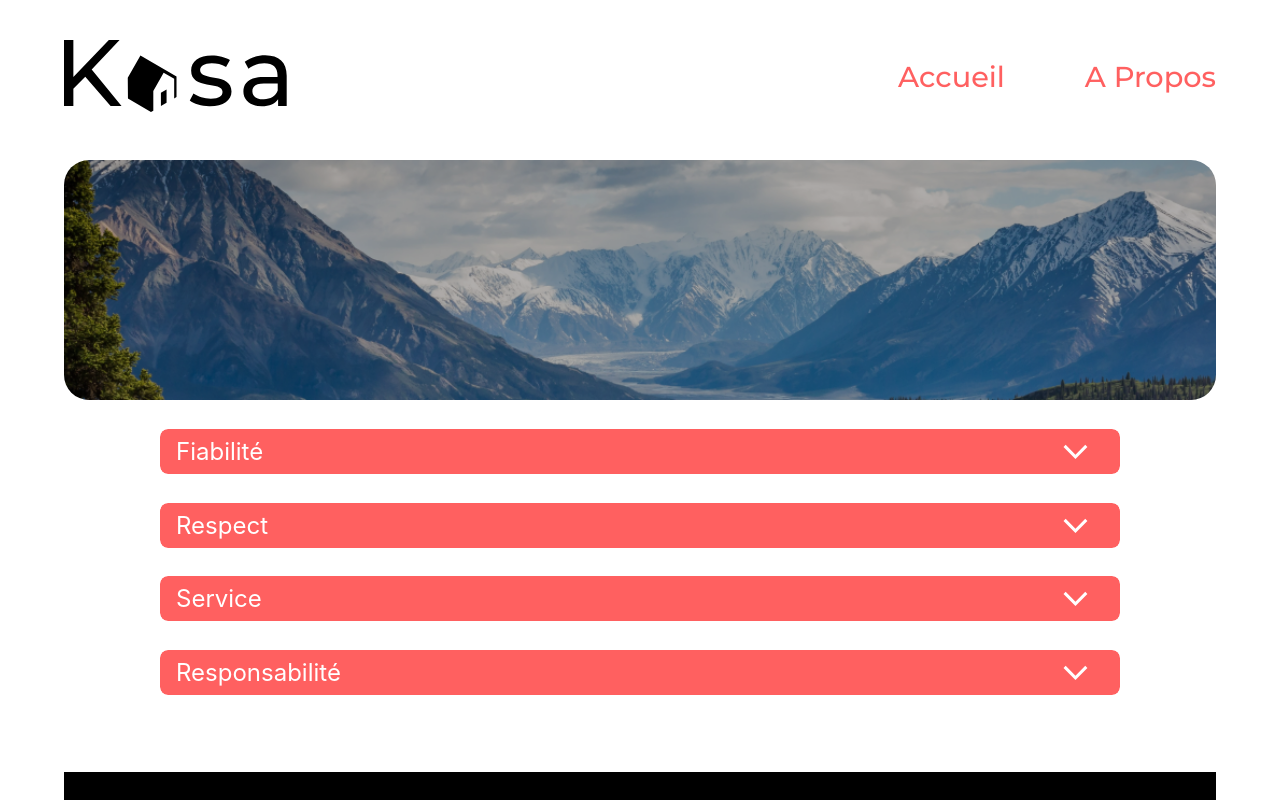
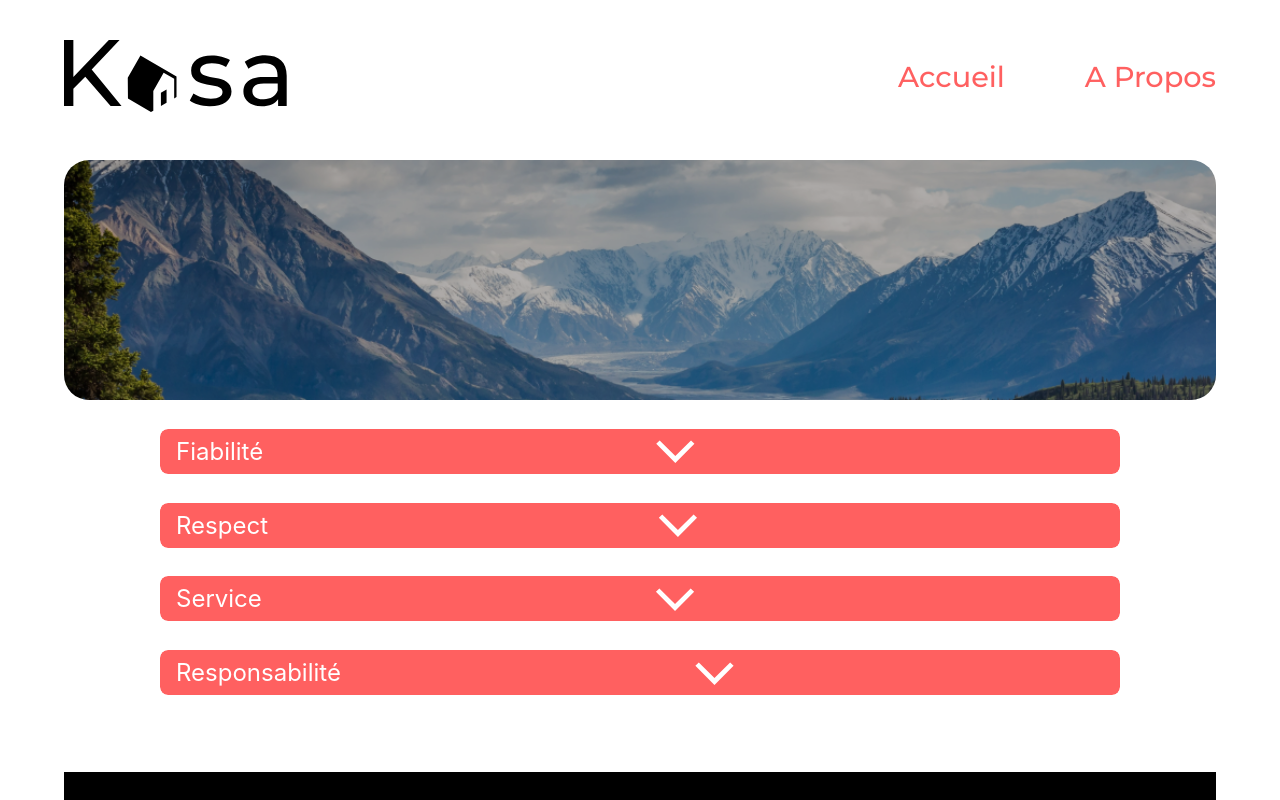
Before and after one commit to Isilud/P7_OC, a React (Create React App) app in the folder kasa/: page /APropos in a window 1280 px wide. Shown: the top 800 px of the page. Built offline with nearby package versions, Linux system fonts and the light colour scheme.

Commit message:
Diverse fix

```diff
--- a/kasa/src/components/Dropdown.jsx
+++ b/kasa/src/components/Dropdown.jsx
@@ -16,7 +16,10 @@ function Dropdown ({ title, children }) {
     <div className="dropdown">
       <div className="dropdown_label" onClick={() => toogle()}>
         {title}
-        <ArrowLogo transform={isClose ? 'scale(1,1)' : 'scale(1,-1)'} />
+        <ArrowLogo
+          className="dropdown_arrow"
+          transform={isClose ? 'scale(1,1)' : 'scale(1,-1)'}
+        />
       </div>
       <div
         className={`dropdown_content dropdown_content${
--- a/kasa/src/components/index.js
+++ b/kasa/src/components/index.js
@@ -1,6 +1,11 @@
-export * from './Logo'
-export * from './Navigation'
-export * from './Banner'
-export * from './Card'
-export * from './Dropdown'
-export * from './Slideshow'
+import { Logo } from './Logo'
+import { Navigation } from './Navigation'
+import { Banner } from './Banner'
+import { Card } from './Card'
+import { Dropdown } from './Dropdown'
+import { Slideshow } from './Slideshow'
+import { Score } from './Score'
+import { Host } from './Host'
+import { Tag } from './Tag'
+
+export { Logo, Navigation, Banner, Card, Dropdown, Slideshow, Score, Host, Tag }
--- a/kasa/src/layout/index.js
+++ b/kasa/src/layout/index.js
@@ -1,2 +1,4 @@
-export * from './Header'
-export * from './Footer'
+import { Header } from './Header'
+import { Footer } from './Footer'
+
+export { Header, Footer }
--- a/kasa/src/pages/FicheLogement.jsx
+++ b/kasa/src/pages/FicheLogement.jsx
@@ -1,9 +1,6 @@
 import React, { useState, useEffect } from 'react'
 import { useParams, useNavigate } from 'react-router-dom'
-import { Dropdown, Slideshow } from '../components'
-import { Host } from '../components/Host'
-import { Score } from '../components/Score'
-import { Tag } from '../components/Tag'
+import { Dropdown, Slideshow, Host, Score, Tag } from '../components'
 
 import '../styles/FicheLogement.scss'
 
--- a/kasa/src/pages/index.js
+++ b/kasa/src/pages/index.js
@@ -1,4 +1,6 @@
-export * from './APropos'
-export * from './Home'
-export * from './NotFound'
-export * from './FicheLogement'
+import { APropos } from './APropos'
+import { Home } from './Home'
+import { NotFound } from './NotFound'
+import { FicheLogement } from './FicheLogement'
+
+export { APropos, Home, NotFound, FicheLogement }
--- a/kasa/src/styles/Dropdown.scss
+++ b/kasa/src/styles/Dropdown.scss
@@ -43,4 +43,11 @@
       height: 100%;
     }
   }
+
+  &_arrow {
+    height: 24px;
+    @media screen and (max-width: 768px) {
+      height: 15px;
+    }
+  }
 }
```
Also changed, not shown: kasa/src/assets/Arrow.svg.
